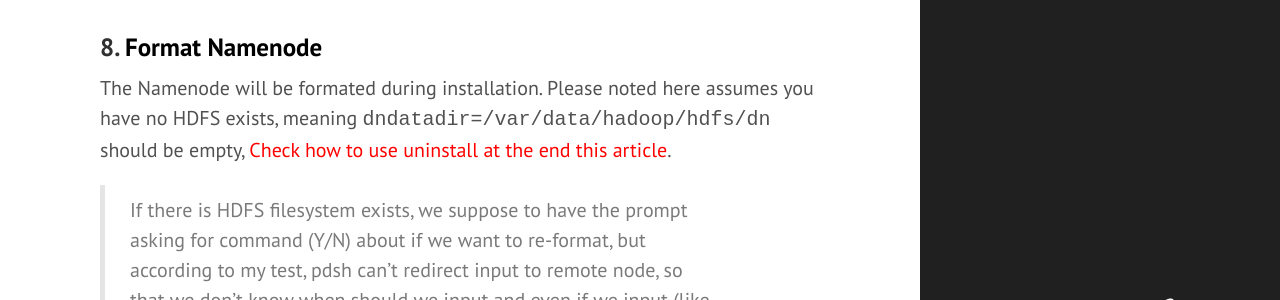
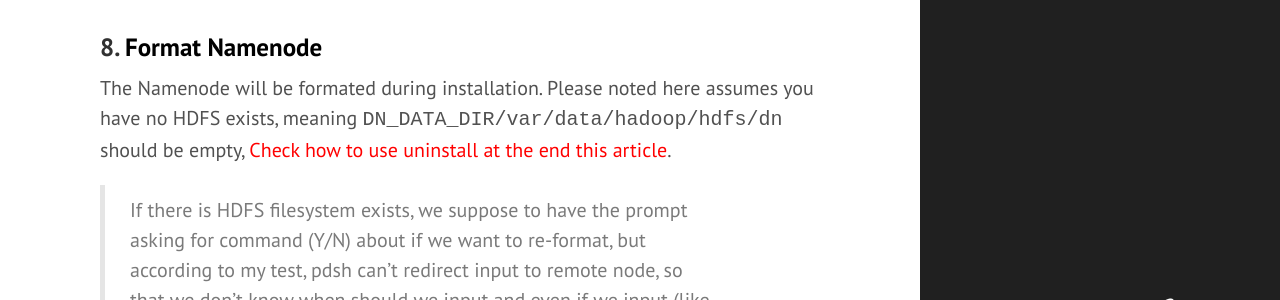
Before and after one commit to legatoo/legatoo.github.io, a Jekyll site: the page built from _posts/2014-11-12-Install-Yarn-on-Ubuntu-Cluster-via-Scripts.md, in a window 1280 px wide and 900 px high, scrolled down 6297 px. Shown: the part 152-452 px from the top of the window. Built offline with Jekyll 4.4.1, drawn with Linux system fonts in a browser that asks for light colours; Markdown is read by kramdown in place of the engine named in the settings.

```diff
--- a/_posts/2014-11-12-Install-Yarn-on-Ubuntu-Cluster-via-Scripts.md
+++ b/_posts/2014-11-12-Install-Yarn-on-Ubuntu-Cluster-via-Scripts.md
@@ -190,7 +190,7 @@
 
 ###8. <a name="format_namenode"><font color="black">Format Namenode</font></a>
 
-The Namenode will be formated during installation. Please noted here assumes you have no HDFS exists, meaning `dndatadir=/var/data/hadoop/hdfs/dn` should be empty, <a href="#uninstall"><font color="red">Check how to use uninstall at the end this article</font></a>.
+The Namenode will be formated during installation. Please noted here assumes you have no HDFS exists, meaning `DN_DATA_DIR/var/data/hadoop/hdfs/dn` should be empty, <a href="#uninstall"><font color="red">Check how to use uninstall at the end this article</font></a>.
 
 >If there is HDFS filesystem exists, we suppose to have the prompt asking for command (Y/N) about if we want to re-format, but according to my test, pdsh can't redirect input to remote node, so that we don't know when should we input and even if we input (like ues *yes* command to periodically send yes to stdin), the remote node still can't receive it. As a result, the installation progress will hang there. That's where this assumption comes from.
 
```
